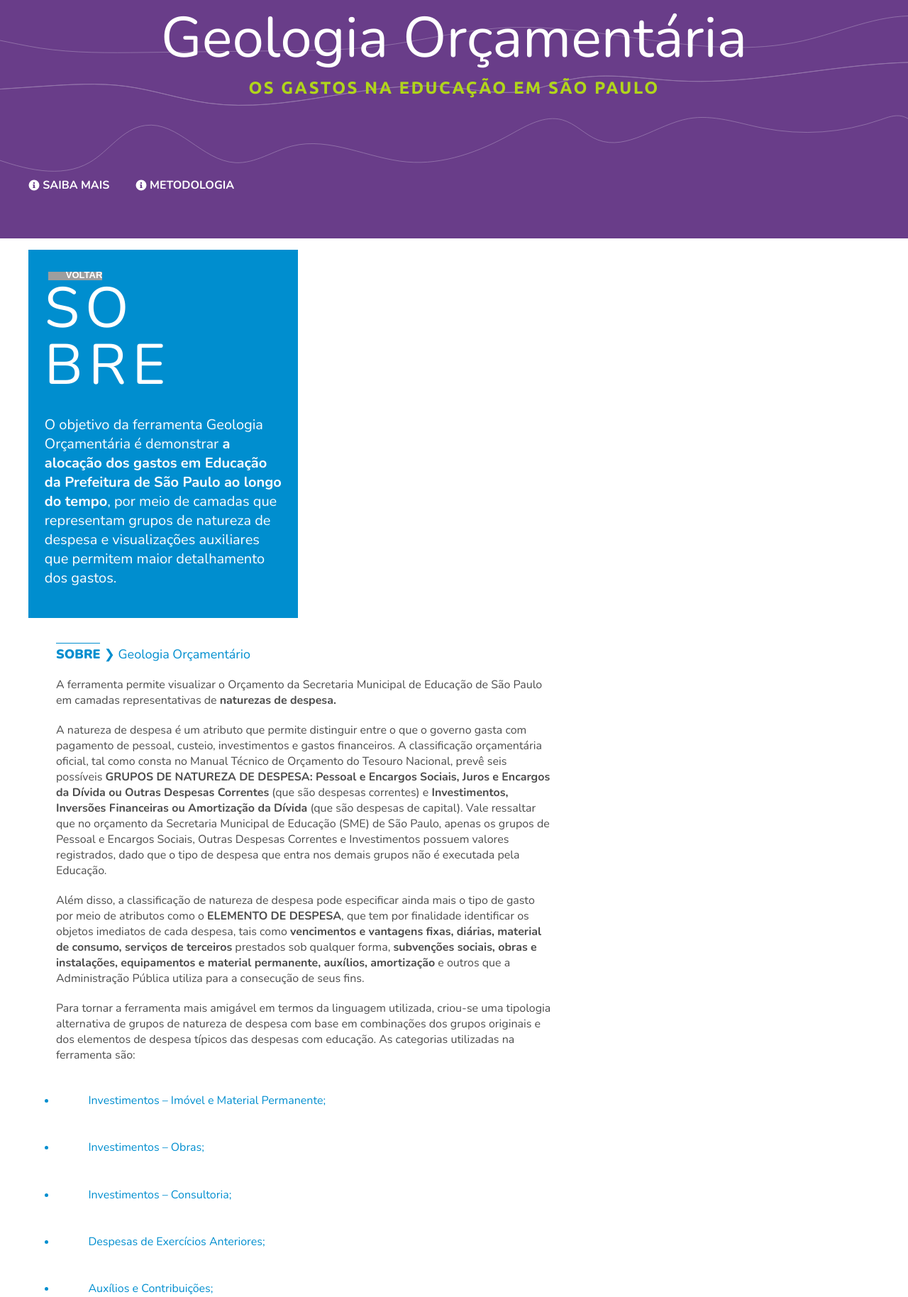
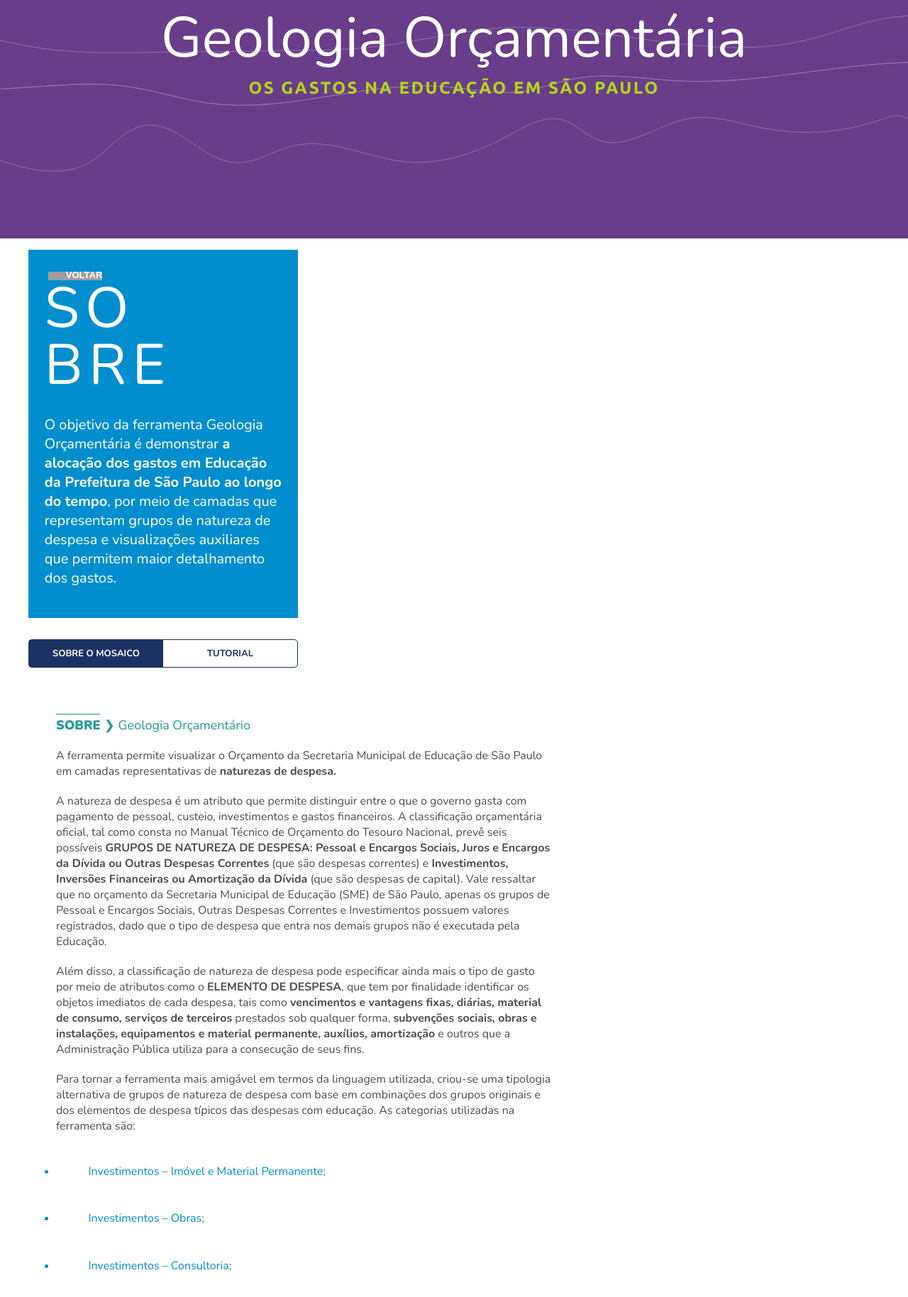
Before and after one commit to prefeiturasp/SME-Livro-Aberto, a Django app: page /geologia/metodologia in a window 1280 px wide. Shown: the part 114-1942 px from the top of the page at 71% size. Run offline with Django 3.2, Linux system fonts and the light colour scheme; parts of the project's set-up code (start-up, migrations or seed data) failed here and were passed over; grey boxes are pictures that could not be loaded.

Commit message:
remoção dos links do saiba mais e do metodologia da pagina interna

```diff
--- a/geologia/templates/geologia/sobre.html
+++ b/geologia/templates/geologia/sobre.html
@@ -14,24 +14,6 @@
   <p>Os gastos na educação em São Paulo</p>
 {% endblock %}
 
-{%block about %}
-<a href="/sobre.html">
-    <svg viewBox="0 0 320 320" height="32" class="icon">
-        <use xlink:href="{% static 'img/icon-info.svg' %}#icon-info"></use>
-    </svg>
-    Saiba mais
-</a>
-{% endblock %}
-
-{%block metodology %}
-<a href="/about.html">
-    <svg viewBox="0 0 320 320" height="32" class="icon">
-        <use xlink:href="{% static 'img/icon-info.svg' %}#icon-info"></use>
-    </svg>
-    Metodologia
-</a>
-{% endblock %}
-
 {%block sections %}
   <div class="wrapper container">
 
@@ -42,10 +24,10 @@
             <h1>So<br/>bre</h1>
             <p>O objetivo da ferramenta Geologia Orçamentária é demonstrar <strong>a alocação dos gastos em Educação da Prefeitura de São Paulo ao longo do tempo</strong>, por meio de camadas que representam grupos de natureza de despesa e visualizações auxiliares que permitem maior detalhamento dos gastos.</p>
         </div>
-        <!-- <ul>
+        <ul>
             <li class="active"><a href="sobre.html">Sobre o mosaico</a></li>
             <li><a href="tutorial.html">Tutorial</a></li>
-        </ul> -->
+        </ul>
     </div>
     <!-- End Sidebar -->
 
@@ -53,7 +35,7 @@
         <div class="sobre_mosaico">
 
             <!-- Part 1 -->
-            <div class="content azul">
+            <div class="content verde">
                 <div class="txt">
                     <h2>Sobre <span> &#x276f; Geologia Orçamentário</span></h2>
                     <p>A ferramenta permite visualizar o Orçamento da Secretaria Municipal de Educação de São Paulo em camadas representativas de <strong>naturezas de despesa.</strong></p>
@@ -89,7 +71,7 @@
 
             <!-- Part 2 -->
 
-            <div class="content rosa">
+            <div class="content verde">
                 <div class="txt">
                     <h2>Sobre <span> &#x276f; O Processo de Execução</span></h2>
 
@@ -105,7 +87,7 @@
             <!-- End Part 2 -->
 
             <!-- Part 3 -->
-            <div class="content marinho">
+            <div class="content verde">
                 <div class="txt">
                     <h2>Sobre <span> &#x276f; Deflacionamento</span></h2>
 
@@ -123,7 +105,7 @@
 
                 </div>
 
-                <table>
+                <table class="table__about">
                   <tr>
                     <th>Ano</th>
                     <th>Número Índice (Set de 2018 = 1)</th>
```
